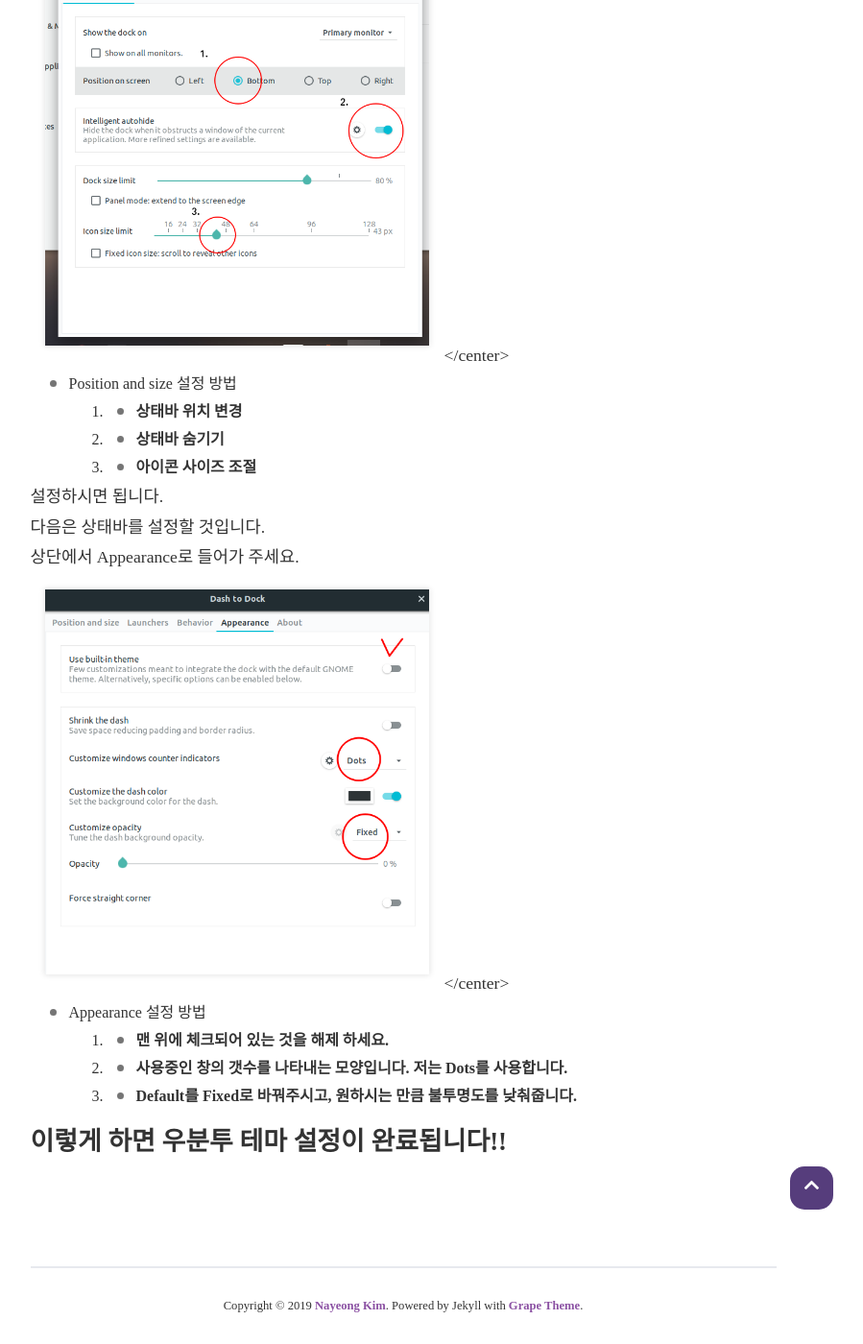
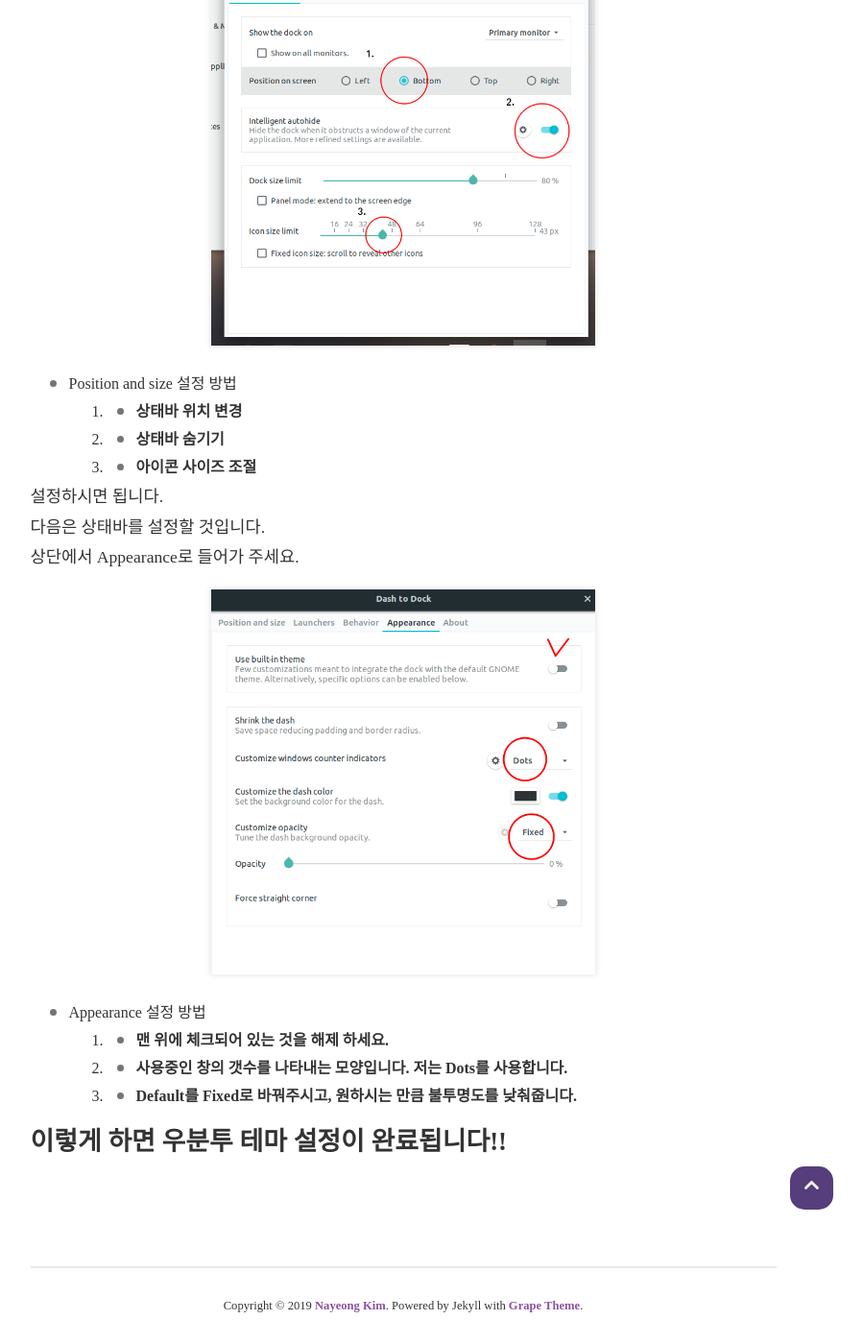
Before and after one commit to PEBpung/PEBpung.github.io, a Jekyll site: the page built from _posts/2020-08-01-ubuntu-theme-setting.md, in a window 1280 px wide and 1400 px high, scrolled down 10630 px. Shown: the whole window at 96% size, without its empty margins (220-1119 px from the left). Built offline with Jekyll 4.4.1, drawn with Linux system fonts in a browser that asks for light colours; nearby versions of some CDN libraries; some web fonts are replaced; comment, search, counter and statistics services are not loaded.

Commit message:
Fix poster

```diff
--- a/_posts/2020-08-01-ubuntu-theme-setting.md
+++ b/_posts/2020-08-01-ubuntu-theme-setting.md
@@ -1,6 +1,6 @@
 ---
 layout: post
-title: Ubuntu 18.04 테마 변경하기
+title: "Ubuntu 18.04 테마 변경하기"
 subtitle : How Ubuntu theme is changed as Adapta
 tags: [Ubuntu, Theme]
 author: Kimin Park
@@ -146,7 +146,7 @@
 
 빨간 동그라미에서 **상태바의 위치와 아이콘의 크기**를 변경해줍니다.
 
-<img src="/assets/img/2020-08-01/pic16.png" width="400"></center>
+<center><img src="/assets/img/2020-08-01/pic16.png" width="400"></center>
 
 - Position and size 설정 방법
     1. **상태바 위치 변경**
@@ -159,7 +159,7 @@
 
 상단에서 Appearance로 들어가 주세요.
 
-<img src="/assets/img/2020-08-01/pic17.png" width="400"></center>
+<center><img src="/assets/img/2020-08-01/pic17.png" width="400"></center>
 
 
 - Appearance 설정 방법
```
